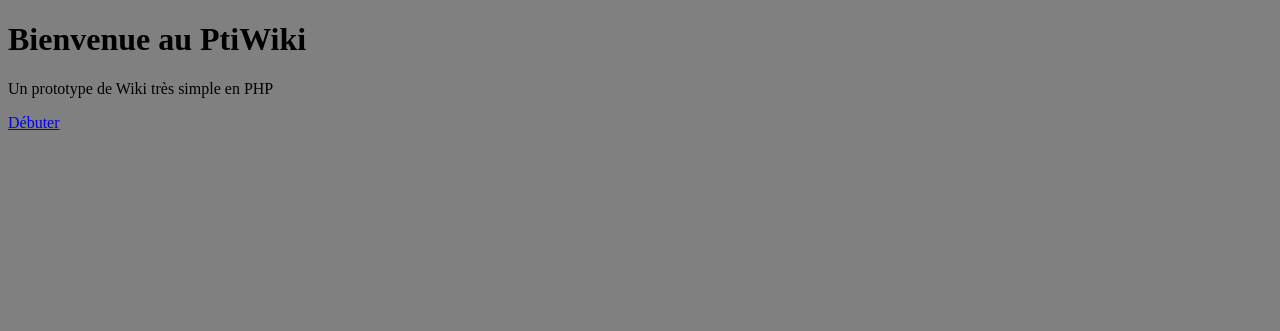
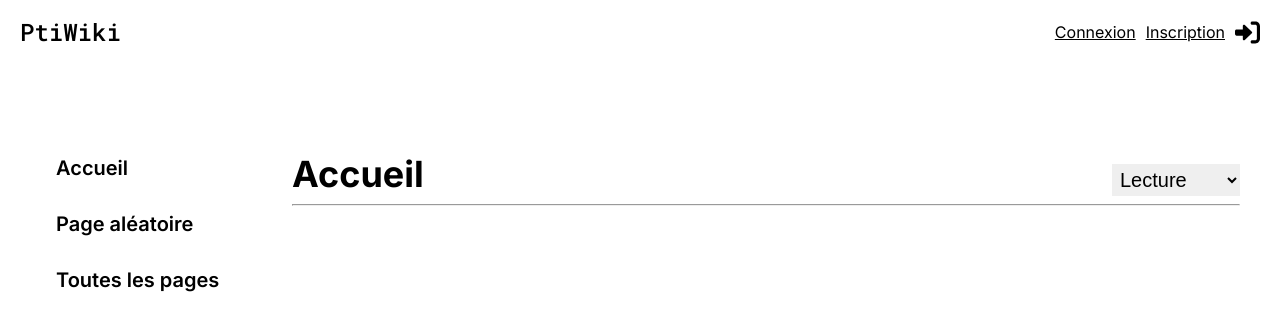
Before and after one commit to elisezhg/ptiwiki, a PHP site: page /?op=read&file=PageAccueil in a window 1280 px wide. Shown: the top 331 px of the page. Run offline with PHP 8.4, Linux system fonts and the light colour scheme; a stand-in replaces the project's code that opens the database connection.

Commit message:
Finish read only mode

```diff
--- a/modules/Database.php
+++ b/modules/Database.php
@@ -2,17 +2,85 @@
 
 include('Config.php');
 
-$conn = NULL;
-$dsn = 'mysql:host=' . getenv('DB_HOST') . ';dbname=' . getenv('DB_SCHEMA');
-
+function getConnection()
+{
     try {
-    /* Création d'un objet PDO */
-    $conn = new PDO($dsn, getenv('DB_USER'), getenv('DB_PASSWORD'));
+        $url = 'mysql:host=' . getenv('DB_HOST') . ';dbname=' . getenv('DB_SCHEMA') . ';charset=utf8';
+        $conn = new PDO($url, getenv('DB_USER'), getenv('DB_PASSWORD'));
         /* Activer les exceptions sur les erreurs */
         $conn->setAttribute(PDO::ATTR_ERRMODE, PDO::ERRMODE_EXCEPTION);
-    echo "Connexion réussie";
+        return $conn;
     } catch (PDOException $e) {
         /* S'il y a une erreur, une exception est levée */
         echo "Erreur !: " . $e->getMessage() . "<br/>";
         die();
     }
+}
+
+function checkPageExists($title)
+{
+    $conn = getConnection();
+    $resultat = $conn->prepare("SELECT * FROM Page WHERE title = :title");
+    $resultat->setFetchMode(PDO::FETCH_ASSOC);
+    $resultat->bindParam(':title', $title);
+    $resultat->execute();
+    $tab = $resultat->fetchAll();
+    return count($tab) > 0;
+}
+
+function getPage($title)
+{
+    $conn = getConnection();
+    $resultat = $conn->prepare("
+        SELECT content, username, lastModifiedDateTime
+        FROM Page LEFT JOIN User
+        ON Page.lastModifiedIdUser = User.idUser
+        AND title = :title
+    ");
+    $resultat->setFetchMode(PDO::FETCH_ASSOC);
+    $resultat->bindParam(':title', $title);
+    $resultat->execute();
+    $tab = $resultat->fetchAll();
+    return $tab[0];
+}
+
+function savePage($title, $text, $idUser)
+{
+    $conn = getConnection();
+    $resultat = $conn->prepare("
+        INSERT INTO
+            Page (file, content, lastModifiedIdUser, lastModifiedDateTime)
+        VALUES
+            (:title, :text, :idUser, NOW()))
+    ");
+    $resultat->bindParam(':file', $title);
+    $resultat->bindParam(':text', $text);
+    $resultat->bindParam(':idUser', $idUser);
+    $resultat->execute();
+}
+
+function deletePage($title)
+{
+    $conn = getConnection();
+    $resultat = $conn->prepare("DELETE FROM Page WHERE title = :title");
+    $resultat->bindParam(':title', $title);
+    $resultat->execute();
+}
+
+function getUser($id)
+{
+    $conn = getConnection();
+    $resultat = $conn->prepare("SELECT * FROM User WHERE idUser = :id");
+    $resultat->bindParam(':id', $id);
+    $resultat->execute();
+    $tab = $resultat->fetchAll();
+    return $tab[0];
+}
+
+function deleteUser($id)
+{
+    $conn = getConnection();
+    $resultat = $conn->prepare("DELETE FROM User WHERE idUser = :id");
+    $resultat->bindParam(':id', $id);
+    $resultat->execute();
+}
--- a/modules/Templates.php
+++ b/modules/Templates.php
@@ -36,7 +36,7 @@ function editTPL($banner, $pageURL, $text)
 {
     return <<<WRITE
     $banner
-    <form method="POST" action="PtiWiki.php">
+    <form method="POST" action="/">
         <input type="hidden" name="op" value="save"></input>
         <input type="hidden" name="file" value="$pageURL"></input>
         <textarea rows="15" cols="80" name="data">$text</textarea>
@@ -66,24 +66,24 @@ function viewLinkTPL($file, $name)
         $op = "create";
         $style = " style='color:red'";
     }
-    return "<a href='PtiWiki.php?op=$op&file=$file'$style>$name</a>";
+    return "<a href='?op=$op&file=$file'$style>$name</a>";
 }
 
 function editLinkTPL($file, $name)
 {
-    return "<a href='PtiWiki.php?op=update&file=$file'>$name</a>";
+    return "<a href='?op=update&file=$file'>$name</a>";
 }
 
 function deleteLinkTPL($file, $name)
 {
-    return "<a href='PtiWiki.php?op=delete&file=$file'>$name</a>";
+    return "<a href='?op=delete&file=$file'>$name</a>";
 }
 
 function deleteTPL($pageURL)
 {
     return <<<DELETE
     <p>Êtes-vous certain de vouloir détruire la page "$pageURL"</p>
-    <form method="GET action="PtiWiki.php">
+    <form method="GET action="/">
         <input type="hidden" name="op" value="confirm-delete"></input>
         <input type="hidden" name="file" value="$pageURL"></input>
         <input type="submit" value="Détruire $pageURL!"></input>
--- a/public/css/style.css
+++ b/public/css/style.css
@@ -1,3 +1,88 @@
+@import url('https://fonts.googleapis.com/css2?family=Inter:wght@400;500;600;700;800&family=Roboto+Mono:wght@500&display=swap');
+
 body {
-  background-color: gray;
+  font-family: 'Inter', sans-serif;
 }
+
+header {
+  display: flex;
+  justify-content: space-between;
+  padding: 0.5rem 0.75rem;
+}
+
+header span {
+  font-size: 1.5rem;
+  font-family: 'Roboto Mono', sans-serif;
+}
+
+header .user {
+  display: flex;
+  align-items: center;
+  gap: 10px;
+}
+
+header img {
+  width: 25px;
+  height: 25px;
+}
+
+nav {
+  display: flex;
+  flex-direction: column;
+  font-size: 1.25rem;
+  font-weight: 600;
+  gap: 1.5rem;
+  min-width: 12.5rem;
+}
+
+nav a {
+  text-decoration: none;
+  padding-left: 1rem;
+  padding: 0.25rem 0 0.25rem 1rem;
+  box-sizing: border-box;
+}
+
+nav a:hover {
+  border-left: 3px solid #000;
+  padding-left: calc(1rem - 3px);
+}
+
+.wrapper {
+  display: flex;
+  padding: 2rem;
+  margin-top: 4rem;
+  gap: 3.25rem;
+}
+
+main {
+  flex-grow: 1;
+}
+
+.content-header {
+  display: flex;
+  justify-content: space-between;
+  align-items: flex-end;
+  gap: 1rem;
+}
+
+.content-header h1 {
+  font-size: 2.25rem;
+  margin: 0;
+}
+
+.content-header select {
+  font-size: 1.25rem;
+  font-weight: 500;
+  width: 8rem;
+  border: none;
+  padding: 0.25rem;
+  cursor: pointer;
+}
+
+hr {
+  margin-bottom: 2rem;
+}
+
+a {
+  color: inherit;
+}
--- a/public/index.html
+++ /dev/null
@@ -1,13 +0,0 @@
-<!DOCTYPE html PUBLIC "-//W3C//DTD XHTML 1.0 Strict//EN" "http://www.w3.org/TR/xhtml1/DTD/xhtml1-strict.dtd">
-<html xmlns="http://www.w3.org/1999/xhtml" xml:lang="en" lang="en">
-  <head>
-    <meta http-equiv="Content-Type" content="text/html; charset=utf-8" />
-    <title>Bienvenue au PtiWiki</title>
-    <link rel="stylesheet" href="css/style.css" />
-  </head>
-  <body>
-    <h1>Bienvenue au PtiWiki</h1>
-    <p>Un prototype de Wiki très simple en PHP</p>
-    <p><a href="PtiWiki.php?op=read&amp;file=PageAccueil">Débuter</a></p>
-  </body>
-</html>
--- a/public/PtiWiki.php
+++ b/public/index.php
@@ -1,26 +1,9 @@
 <?php
-
-/**
- * Création en PHP d'un système simple de Wiki
- *  inspiré très fortement par la structuration proposée dans
- *        James Payne, Beginning Python, Wiley, 2010, p 430-431
- *  Les pages sont conservées dans un répertoire ouvert en écriture pour tous...
- *  Il serait préférable  d'utiliser une BD avec une meilleure gestion des usagers.
- */
 
 require_once '../modules/Wiki.php';
 require_once '../modules/Templates.php';
 
-require('../modules/Database.php');
-
-// Test DB
-$resultat = $conn->prepare("SELECT * FROM User, Role where User.idRole = Role.idRole");
-$resultat->setFetchMode(PDO::FETCH_ASSOC);
-$resultat->execute();
-$tab = $resultat->fetchAll();
-for ($i = 0; $i < count($tab); $i++) {
-    echo implode(" | ", $tab[$i]) . "<br />";
-}
+require_once '../modules/Database.php';
 
 //  analyser les paramètres d'entrée
 $method = $_SERVER['REQUEST_METHOD'];
@@ -29,14 +12,14 @@ if ($method == 'POST') {
     $file = $_POST["file"];
 } else {
     if (array_key_exists("op", $_GET)) $op = $_GET["op"];
-    else $op = "view";
+    else $op = "read";
     if (array_key_exists("file", $_GET)) $file = $_GET["file"];
     else $file = "PageAccueil";
 }
 
-
 $wiki = new Wiki("../modules/Wk");          // création de l'object Wiki
 $title = "PtiWiki - $file";
+$title = $file == "PageAccueil" ? "Accueil" : $file;
 $page = $wiki->getPage("$file.text");
 if ($page->exists()) $page->load();
 $navlinks = viewLinkTPL("PageAccueil", "Accueil") . " " . editLinkTPL($file, "Éditer");
@@ -55,14 +38,15 @@ switch ($op) {
         );
         break;
     case 'read':
-        echo mainTPL(
-            $title,
-            viewTPL(
-                bannerTPL($title),
-                markDown2HTML($page->getText())
-            ),
-            $navlinks
-        );
+        // echo mainTPL(
+        //     $title,
+        //     viewTPL(
+        //         bannerTPL($title),
+        //         markDown2HTML($page->getText())
+        //     ),
+        //     $navlinks
+        // );
+        $content = markDown2HTML($page->getText());
         include('../templates/page.html');
         break;
     case 'update':
--- a/templates/navbar.html
+++ /dev/null
@@ -1 +0,0 @@
-<p>test</p>
--- a/templates/page.html
+++ b/templates/page.html
@@ -1,13 +1,48 @@
 <!DOCTYPE html>
 <html lang="en">
   <head>
-  <meta charset="UTF-8">
-  <meta http-equiv="X-UA-Compatible" content="IE=edge">
-  <meta name="viewport" content="width=device-width, initial-scale=1.0">
-  <link rel="stylesheet" href="../public/css/style.css">
+    <meta charset="UTF-8" />
+    <meta http-equiv="X-UA-Compatible" content="IE=edge" />
+    <meta name="viewport" content="width=device-width, initial-scale=1.0" />
+    <link rel="stylesheet" href="css/style.css" />
     <title><?php echo $title ?></title>
   </head>
   <body>
+    <header>
+      <span>PtiWiki</span>
+      <div class="user">
+        <?php if (isset($_SESSION['idUser'])) { ?>
+        <span><?php echo $_SESSION['idUser'] ?></span>
+        <a href="?op=logout">Déconnexion</a>
+        <img src="assets/logout.svg" alt="logout" />
+        <?php } else { ?>
+        <a href="?op=login">Connexion</a>
+        <a href="?op=signup">Inscription</a>
+        <img src="assets/login.svg" alt="login" />
+        <?php } ?>
+      </div>
+    </header>
+
+    <div class="wrapper">
+      <nav>
+        <a href="?op=read&amp;file=PageAccueil">Accueil</a>
+        <a href="?op=read&amp;file=random">Page aléatoire</a>
+        <a href="?op=read&amp;file=all">Toutes les pages</a>
+      </nav>
+
+      <main>
+        <div class="content-header">
           <h1><?php echo $title ?></h1>
+          <select name="action" id="action">
+            <option value="read">Lecture</option>
+            <option value="edit">Modifier</option>
+            <option value="delete">Supprimer</option>
+          </select>
+        </div>
+
+        <hr />
+        <?php echo $content ?>
+      </main>
+    </div>
   </body>
 </html>
```
Also changed, not shown: public/assets/login.svg (renamed from public/assets/right-to-bracket-solid.svg), public/assets/logout.svg (renamed from public/assets/right-from-bracket-solid.svg), 1 other file. Lines whose indentation alone changed are shown as unchanged.
